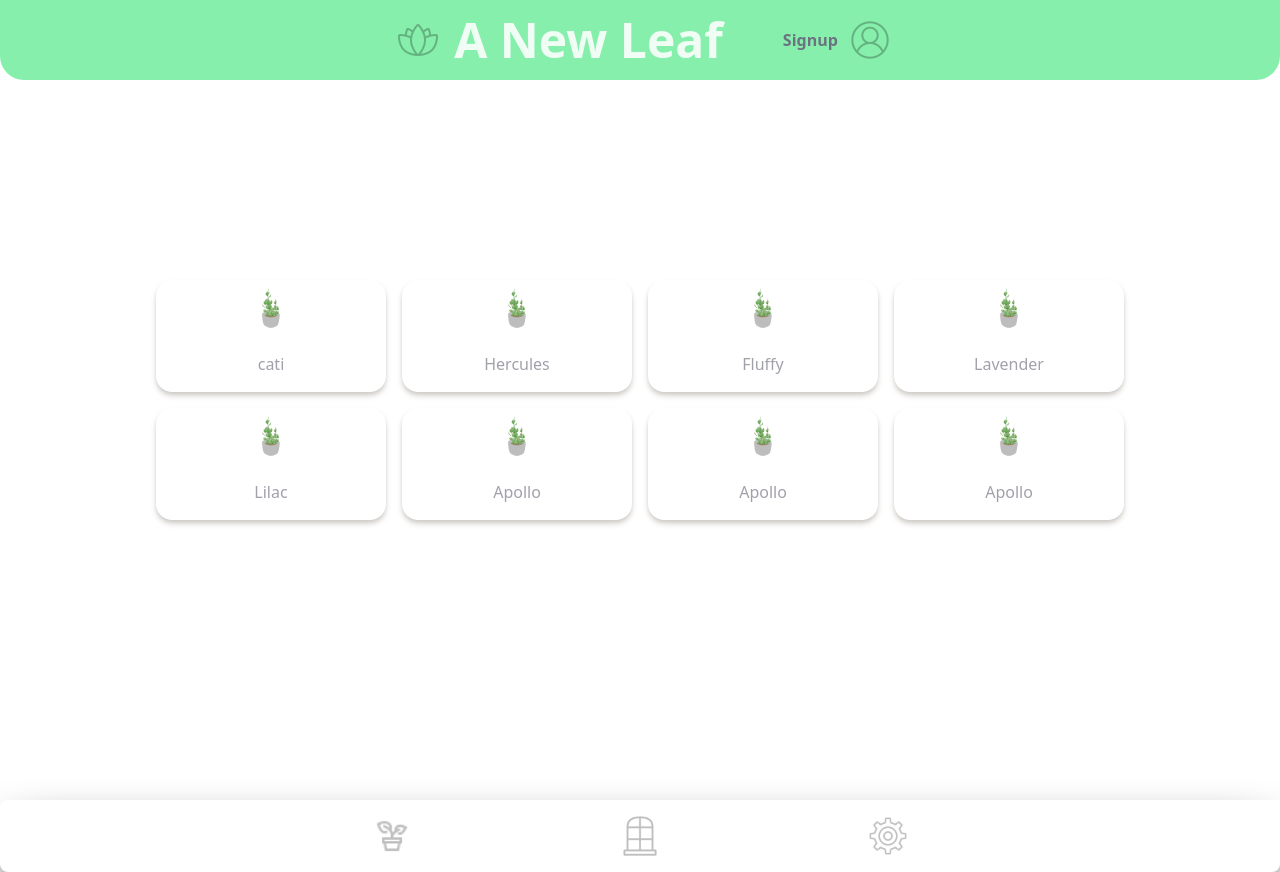
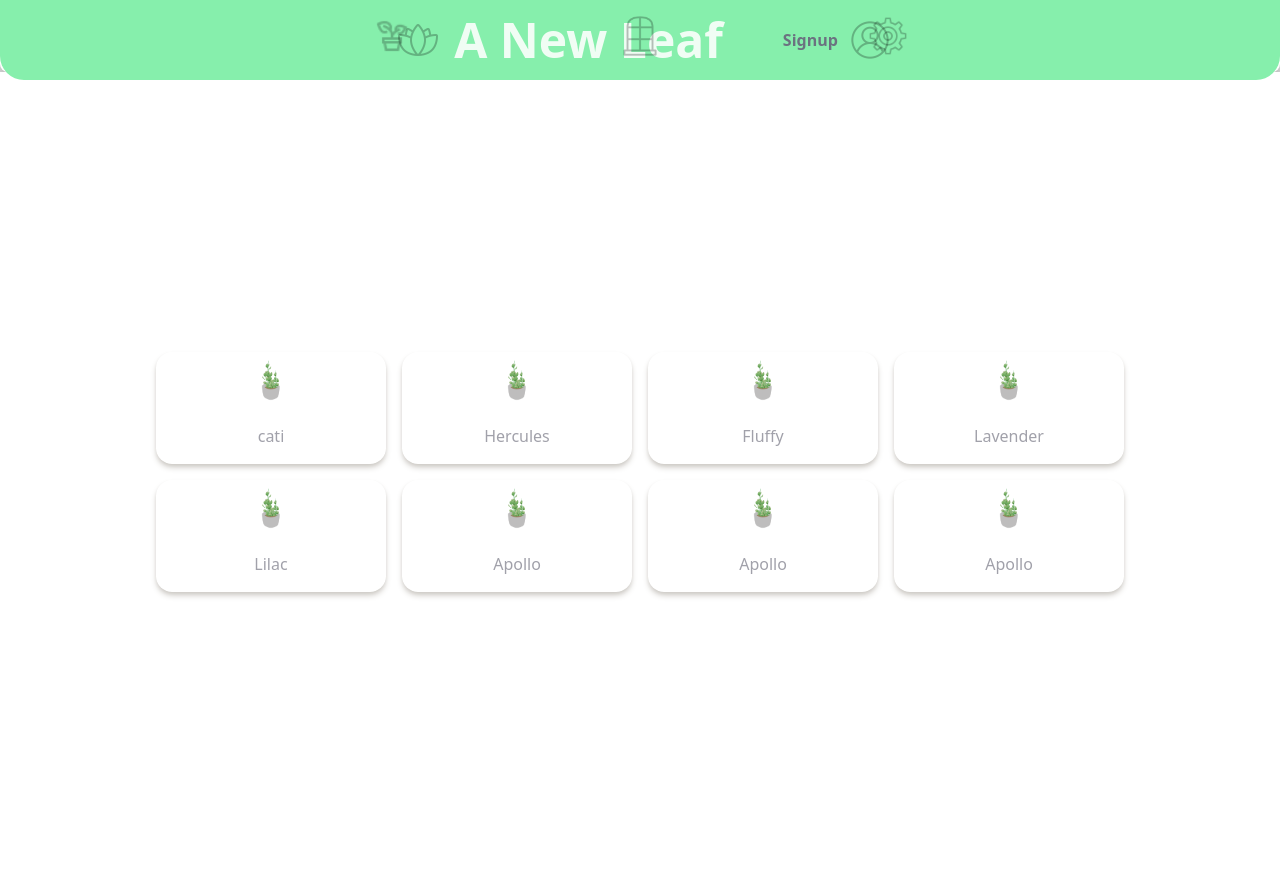
Before and after one commit to MustyBraid/a-new-leaf-application, a React (Create React App) app: page /editPlant in a window 1280 px wide. Built offline with nearby package versions, Linux system fonts and the light colour scheme.

Commit message:
implemented signup and editor pages. Theyre just copies of main currently

```diff
--- a/package.json
+++ b/package.json
@@ -10,6 +10,7 @@
     "postcss": "^8.4.18",
     "react": "^18.2.0",
     "react-dom": "^18.2.0",
+    "react-router-dom": "^6.4.2",
     "react-scripts": "5.0.1",
     "react-scroll": "^1.8.8",
     "tailwindcss": "^3.2.1",
--- a/src/App.js
+++ b/src/App.js
@@ -1,14 +1,20 @@
 import Footer from "./components/Footer";
 import Main from "./components/Main";
 import Navbar from "./components/Navbar";
+import Editor from "./components/Editor";
+import Signup from "./components/Signup";
+import { Routes, Route } from "react-router-dom";
 
 function App() {
   return (
     <div>
       <Navbar />
-      <Main />
       <Footer />
-
+      <Routes>
+        <Route path="/" element={<Main />} />
+        <Route path="/editPlant" element={<Editor />} />
+        <Route path="/signIn" element={<Signup />} />
+      </Routes>
     </div>
   );
 }
--- /dev/null
+++ b/src/components/Editor.jsx
@@ -0,0 +1,52 @@
+import React from 'react';
+import Plant1 from '../assets/Plant1.png';
+import waterIcon from '../assets/waterIcon.png';
+import rainCloudIcon from '../assets/rainCloudIcon.png';
+
+const Editor = () => {
+    return (
+
+  <div name="skills" className="w-full h-screen bg-white text-zinc-400">
+   {/* Weather Container & Plants */}
+
+   <div className="max-w-[1000px] mx-auto p-4 flex flex-col justify-center w-full h-full">
+
+    <div className="w-full grid grid-cols-2 sm:grid-cols-4 gap-4 text-center py-8">
+     <div className="shadow-md shadow-[#ccc9c4] hover:scale-110 duration-500 rounded-2xl">
+      <img className="w-20 mx-auto" src={Plant1} alt="" />
+      <p className="my-4">cati</p>
+     </div>
+     <div className="shadow-md shadow-[#ccc9c4] hover:scale-110 duration-500 rounded-2xl">
+      <img className="w-20 mx-auto" src={Plant1} alt="" />
+      <p className="my-4">Hercules</p>
+     </div>
+     <div className="shadow-md shadow-[#ccc9c4] hover:scale-110 duration-500 rounded-2xl">
+      <img className="w-20 mx-auto" src={Plant1} alt="" />
+      <p className="my-4">Fluffy</p>
+     </div>
+     <div className="shadow-md shadow-[#ccc9c4] hover:scale-110 duration-500 rounded-2xl">
+      <img className="w-20 mx-auto" src={Plant1} alt="" />
+      <p className="my-4">Lavender</p>
+     </div>
+     <div className="shadow-md shadow-[#ccc9c4] hover:scale-110 duration-500 rounded-2xl">
+      <img className="w-20 mx-auto" src={Plant1} alt="" />
+      <p className="my-4">Lilac</p>
+     </div>
+     <div className="shadow-md shadow-[#ccc9c4] hover:scale-110 duration-500 rounded-2xl">
+      <img className="w-20 mx-auto" src={Plant1} alt="" />
+      <p className="my-4">Apollo</p>
+     </div>
+     <div className="shadow-md shadow-[#ccc9c4] hover:scale-110 duration-500 rounded-2xl">
+      <img className="w-20 mx-auto" src={Plant1} alt="" />
+      <p className="my-4">Apollo</p>
+     </div>
+     <div className="shadow-md shadow-[#ccc9c4] hover:scale-110 duration-500 rounded-2xl">
+      <img className="w-20 mx-auto" src={Plant1} alt="" />
+      <p className="my-4">Apollo</p>
+     </div>
+    </div>
+   </div>
+  </div>
+    )
+  }
+export default Editor
--- a/src/components/Navbar.jsx
+++ b/src/components/Navbar.jsx
@@ -17,7 +17,7 @@ const NavBar = () => {
           </a>
         </div>
         <div class="hidden md:flex items-center space-x-1">
-          <a href="" className="py-4 px-2 text-gray-500 font-semibold hover:text-green-500 transition duration-300"> Signup </a>
+          <a href="/signIn" className="py-4 px-2 text-gray-500 font-semibold hover:text-green-500 transition duration-300"> Signup </a>
           <img className="h-10 w-10 opacity-25 block" src={UserIcon} alt="" />
         </div>
       </div>
--- /dev/null
+++ b/src/components/Signup.jsx
@@ -0,0 +1,53 @@
+import React from 'react';
+import Plant1 from '../assets/Plant1.png';
+import waterIcon from '../assets/waterIcon.png';
+import rainCloudIcon from '../assets/rainCloudIcon.png';
+
+const Signup = () => {
+    return (
+
+  <div name="skills" className="w-full h-screen bg-white text-zinc-400">
+   {/* Weather Container & Plants */}
+
+   <div className="max-w-[1000px] mx-auto p-4 flex flex-col justify-center w-full h-full">
+
+    <div className="w-full grid grid-cols-2 sm:grid-cols-4 gap-4 text-center py-8">
+     <div className="shadow-md shadow-[#ccc9c4] hover:scale-110 duration-500 rounded-2xl">
+      <img className="w-20 mx-auto" src={Plant1} alt="" />
+      <p className="my-4">cati</p>
+     </div>
+     <div className="shadow-md shadow-[#ccc9c4] hover:scale-110 duration-500 rounded-2xl">
+      <img className="w-20 mx-auto" src={Plant1} alt="" />
+      <p className="my-4">Hercules</p>
+     </div>
+     <div className="shadow-md shadow-[#ccc9c4] hover:scale-110 duration-500 rounded-2xl">
+      <img className="w-20 mx-auto" src={Plant1} alt="" />
+      <p className="my-4">Fluffy</p>
+     </div>
+     <div className="shadow-md shadow-[#ccc9c4] hover:scale-110 duration-500 rounded-2xl">
+      <img className="w-20 mx-auto" src={Plant1} alt="" />
+      <p className="my-4">Lavender</p>
+     </div>
+     <div className="shadow-md shadow-[#ccc9c4] hover:scale-110 duration-500 rounded-2xl">
+      <img className="w-20 mx-auto" src={Plant1} alt="" />
+      <p className="my-4">Lilac</p>
+     </div>
+     <div className="shadow-md shadow-[#ccc9c4] hover:scale-110 duration-500 rounded-2xl">
+      <img className="w-20 mx-auto" src={Plant1} alt="" />
+      <p className="my-4">Apollo</p>
+     </div>
+     <div className="shadow-md shadow-[#ccc9c4] hover:scale-110 duration-500 rounded-2xl">
+      <img className="w-20 mx-auto" src={Plant1} alt="" />
+      <p className="my-4">Apollo</p>
+     </div>
+     <div className="shadow-md shadow-[#ccc9c4] hover:scale-110 duration-500 rounded-2xl">
+      <img className="w-20 mx-auto" src={Plant1} alt="" />
+      <p className="my-4">Apollo</p>
+     </div>
+    </div>
+   </div>
+  </div>
+    )
+  }
+
+export default Signup
```
Also changed, not shown: src/index.js (+9 -8 lines), 1 other file (tests, documents, lock files or other folders).
